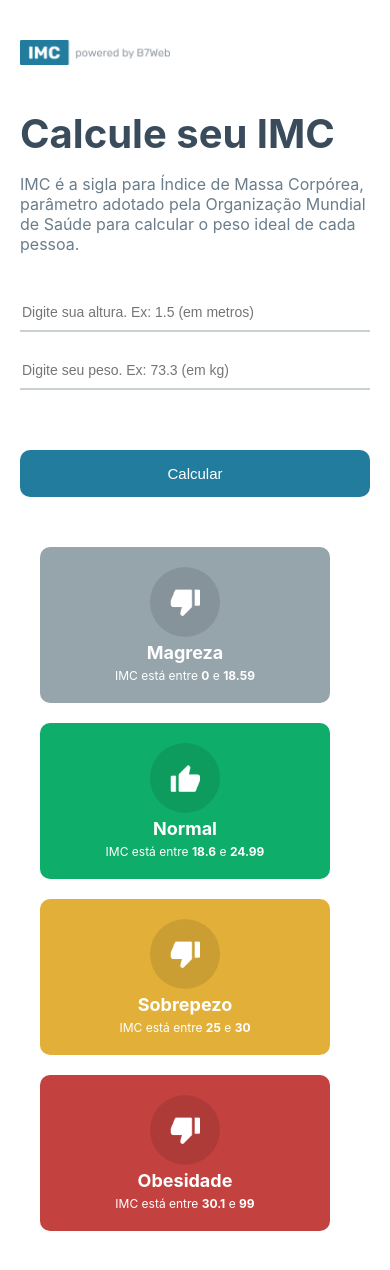
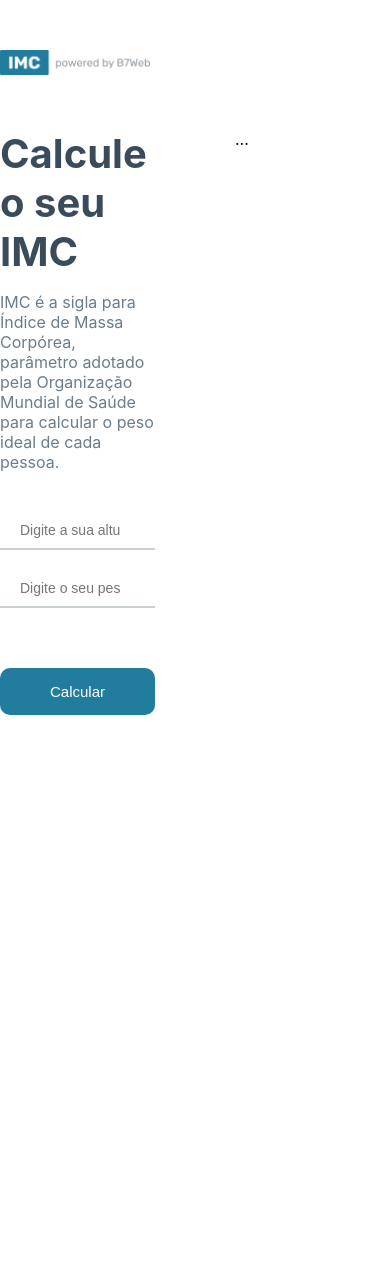
Before and after one commit to igorribery/react-curso, a React (Vite) app: page / in a window 390 px wide. Shown: the top 1270 px of the page. After the commit the page ends 844 px from the top, so only its background shows below. Built offline with nearby package versions, Linux system fonts and the light colour scheme.

Commit message:
first commit

```diff
--- a/src/App.module.css
+++ b/src/App.module.css
@@ -2,126 +2,55 @@
 body {
     font-family: Arial, Helvetica, sans-serif;
 }
-.main {
-    padding-bottom: 50px;
-}
 .headerContainer {
     max-width: 900px;
-    margin: 40px auto;
+    margin: 50px auto;
+
 }
 .container {
     display: flex;
     max-width: 900px;
     margin: auto;
 }
-.container .leftSide {
+.container .leftSide{
     flex: 1;
+    margin-right: 40px;
 }
-.container h1 {
-   font-size: 40px;
-   color: #3A4B5C;
-   margin: 0;
+.container .rightSide{
+    flex: 1;
+    margin-left: 40px;
 }
-.container p {
+.container .leftSide h1 {
+    margin: 0;
+    font-size: 40px;
+    color: #3A4B5C;
+}
+.container .leftSide p {
     font-size: 16px;
     margin-bottom: 40px;
     color: #6A7D8B;
 }
-.container input {
+.container .leftSide input {
     width: 100%;
-    padding: 10px 2px;
     border: 0;
     border-bottom: 2px solid rgba(150, 163, 171, .5);
+    padding: 10px 20px;
+    margin-bottom: 20px;
     font-size: 14px;
     outline: 0;
-    margin-bottom: 20px;
 }
-.container .leftSide .input:disabled {
-    opacity: .5;
-}
-.container button {
+.container .leftSide button {
     background-color: #227C9D;
     color: #FFF;
     font-size: 15px;
-    width: 100%;
-    padding: 15px 0;
     border: 0;
     border-radius: 10px;
+    padding: 15px 0;
+    cursor: pointer;
+    width: 100%;
     margin-top: 40px;
-    cursor: pointer;
-    transition: all .4;
+    transition: all ease .3s;
 }
-.container .leftSide button:hover {
-    opacity: .8;
-}
-.container .leftSide button:disabled {
- opacity: .5;
-}
-
 .container .leftSide button:hover {
     opacity: .7;
 }
-
-/* ------------ */
-
-
-/* RIGHT SITE */
-.container .rightSide {
-    flex: 1;
-    margin: 40px;
-    display: flex;
-}
-.container .rightSide .grid {
-    flex: 1;
-    display: grid;
-    grid-template-columns: repeat(2, 1fr);
-    gap: 20px;
-}
-.container .rightSide .rightBig {
-    flex: 1;
-    display: flex;
-}
-.container .rightSide .rightArrow {
-    position: absolute;
-    background-color: #227C9D;
-    width: 70px;
-    height: 70px;
-    border-radius: 50%;
-    display: flex;
-    justify-content: center;
-    align-items: center;
-    cursor: pointer;
-    margin-left: -35px;
-    margin-top: 145px;
-    transition: all ease .3s;
-}
-.container .rightSide .rightArrow:hover{
-    opacity: .8;
-}
-
-@media (max-width: 770px) {
-    header {
-        padding: 0 20px;
-    }
-    .container {
-        padding: 0 20px;
-        flex-direction: column;
-    }
-    .container .leftSide {
-        margin-right: 0;
-    }
-    .container .rightSide {
-        margin-left: 0;
-        margin-top: 50px;
-        margin-left: 20px;
-    }
-    .container .rightSide .rightArrow {
-        margin-left: 0;
-        margin-top: 0;
-        border-radius: 10px;
-    }
-}
-@media (max-width: 430px) {
-    .container .rightSide .grid{
-        grid-template-columns: 1fr;
-    }}
--- a/src/App.tsx
+++ b/src/App.tsx
@@ -1,81 +1,54 @@
 import { useState } from 'react';
 import styles from './App.module.css';
-import poweredImage from './assets/powered.png';
-import { levels, calculateImc, Level } from './helpers/imc';
-import leftArrowImage from './assets/leftarrow.png';
-import { GridItem } from './components/GridItem';
+import powered from './assets/powered.png';
 
 const App = () => {
-
   const [heightField, setHeightField] = useState<number>(0);
   const [weightField, setWeightField] = useState<number>(0);
-    const [toShow, setToShow] = useState<Level | null>(null);
 
-    const handleCalcButton = () => {
+  const handleButtonCalc = () => {
     if(heightField && weightField) {
-        setToShow(calculateImc(heightField, weightField));
 
     } else {
-        alert('Preencha todos os campos.');
+      alert('Digite todos os campos.')
     }
-    };
-
-    const handleBackButton = () => {
-      setToShow(null);
-      setHeightField(0);
-      setWeightField(0);
   }
 
   return (
     <div className={styles.main}>
         <header>
           <div className={styles.headerContainer}>
-            <img src={poweredImage} alt='' width={150} />
+            <img src={powered} alt="" width={150} />
           </div>
         </header>
         <div className={styles.container}>
           <div className={styles.leftSide}>
-              <h1>Calcule seu IMC</h1>
+            <h1>Calcule o seu IMC</h1>
             <p>IMC é a sigla para Índice de Massa Corpórea, parâmetro adotado pela Organização Mundial de Saúde para calcular o peso ideal de cada pessoa.</p>
 
             <input
             type='number'
-                placeholder='Digite sua altura. Ex: 1.5 (em metros)'
+            placeholder='Digite a sua altura: Ex: 1.5(em metros)'
             value={heightField > 0 ? heightField : ''}
             onChange={e => setHeightField(parseFloat(e.target.value))}
-                disabled={toShow ? true : false}
             />
 
             <input
             type='number'
-                placeholder='Digite seu peso. Ex: 73.3 (em kg)'
+            placeholder='Digite o seu peso: Ex: 75.3(em kg)'
             value={weightField > 0 ? weightField : ''}
             onChange={e => setWeightField(parseFloat(e.target.value))}
-                disabled={toShow ? true : false}
             />
 
-              <button onClick={handleCalcButton} disabled={toShow ? true : false}>Calcular</button>
+            <button onClick={handleButtonCalc}>Calcular</button>
+
           </div>
           <div className={styles.rightSide}>
-              {!toShow &&
-              <div className={styles.grid}>
-                {levels.map((item, key) => (
-                  <GridItem key={key} item={item}/>
-                ))}
-              </div>
-              }
-              {toShow &&
-                <div className={styles.rightBig}>
-                  <div className={styles.rightArrow} onClick={handleBackButton}>
-                  <img src={leftArrowImage} alt="" width={25} />
-                  </div>
-                  <GridItem item={toShow} />
-                </div>
-              }
+            ...
         </div>
       </div>
     </div>
-  );
+  )
 }
 
 export default App;
```
Lines whose indentation alone changed are shown as unchanged.
